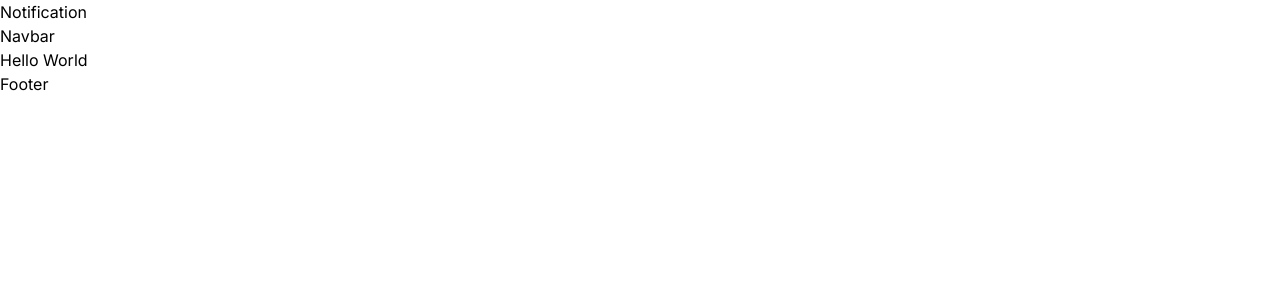
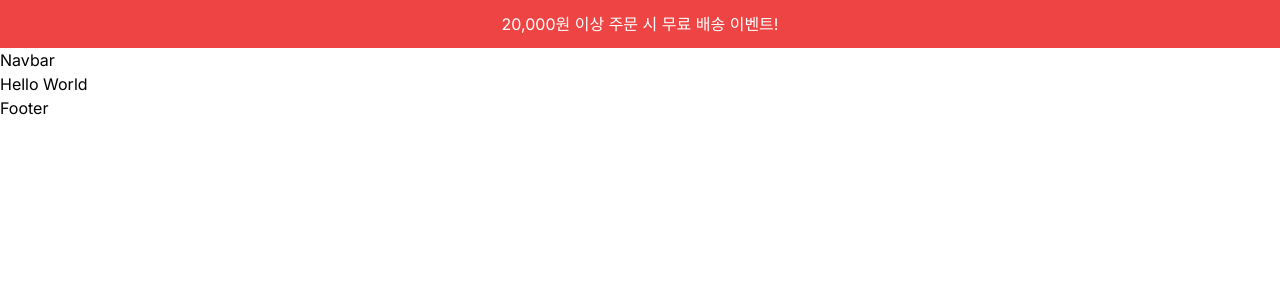
Before and after one commit to amh6281/Restaurant-App, a Next.js app: page / in a window 1280 px wide. Shown: the top 300 px of the page. Built offline with nearby package versions, Linux system fonts and the light colour scheme.

Commit message:
Notification component design 2023.07.20

```diff
--- a/src/components/Notification.tsx
+++ b/src/components/Notification.tsx
@@ -1,7 +1,11 @@
 import React from "react";
 
 const Notification = () => {
-  return <div>Notification</div>;
+  return (
+    <div className="h-12 bg-red-500 text-white px-4 flex items-center justify-center text-center text-sm md:text-base cursor-pointer">
+      20,000원 이상 주문 시 무료 배송 이벤트!
+    </div>
+  );
 };
 
 export default Notification;
```
